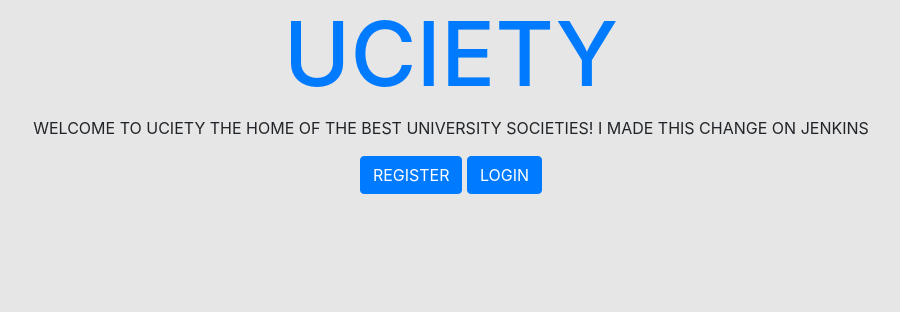
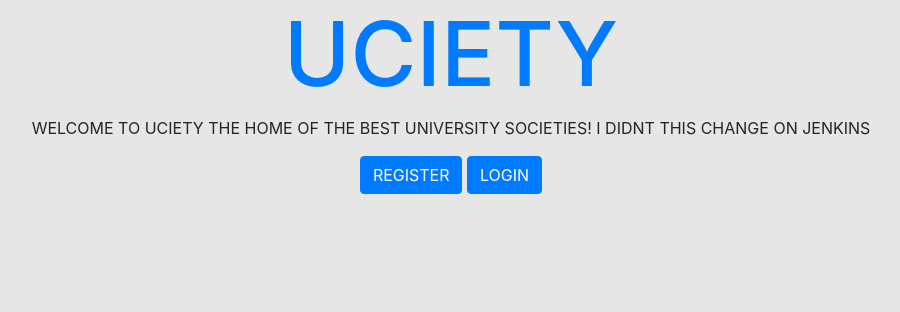
Before and after one commit to solomonbada/Individual-Project, a Flask app: page / in a window 1280 px wide. Shown: the part 120-432 px from the top of the page, without its empty margins (189-1089 px from the left). Run offline with Flask 2, Linux system fonts and the light colour scheme; some libraries are stand-ins or nearby versions.

Commit message:
Update home.html

```diff
--- a/ucietyAPP/application/templates/home.html
+++ b/ucietyAPP/application/templates/home.html
@@ -2,7 +2,7 @@
 {% block body_content %}
 <div style="background:transparent !important" class="jumbotron text-center">
 	<h1 class="text-primary" style="font-size:90px">UCIETY</h1>
-  	<p>WELCOME TO UCIETY THE HOME OF THE BEST UNIVERSITY SOCIETIES! I MADE THIS CHANGE ON JENKINS</p>
+  	<p>WELCOME TO UCIETY THE HOME OF THE BEST UNIVERSITY SOCIETIES! I DIDNT THIS CHANGE ON JENKINS</p>
   	<a href="{{ url_for('register') }}" class="btn btn-primary">
     REGISTER</a>
 	<a href="{{ url_for('login') }}" class="btn btn-primary">
```
